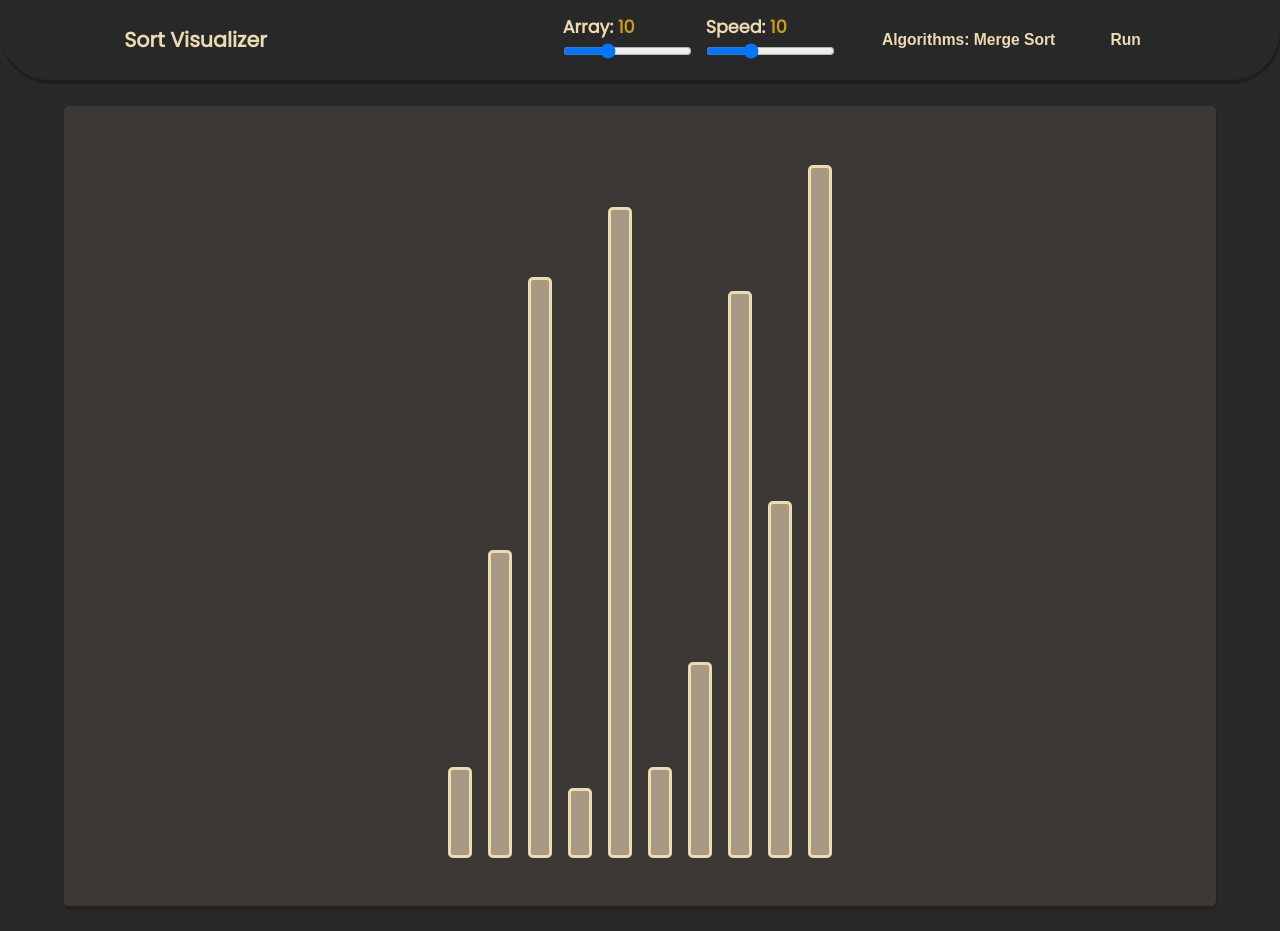
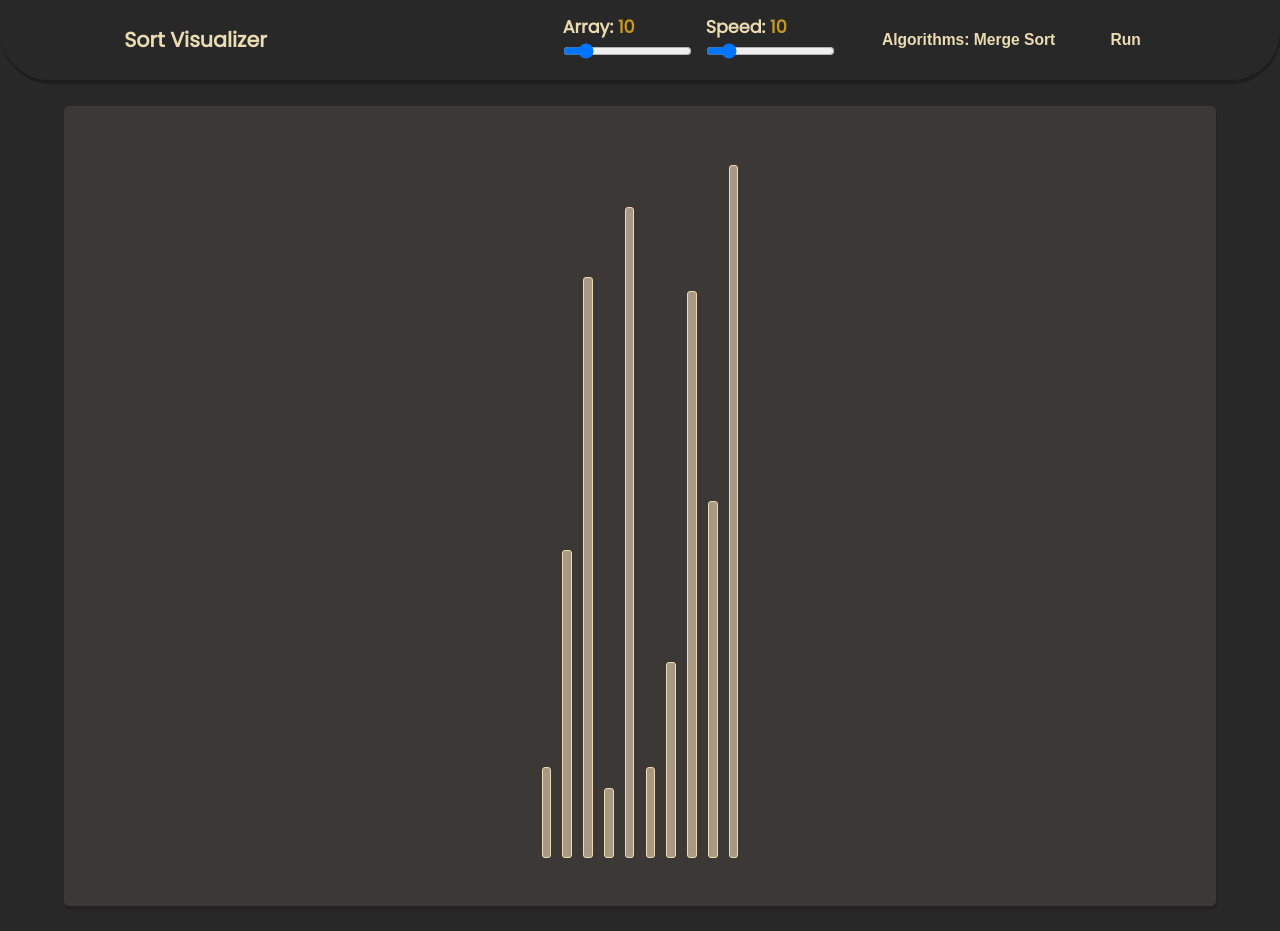
Before and after one commit to JavierPoduje/Sort-Visualizer, a React app: page / in a window 1280 px wide. Built offline with nearby package versions, Linux system fonts and the light colour scheme; some icons are missing.

Commit message:
Change general styles

```diff
--- a/src/algorithms/merge.ts
+++ b/src/algorithms/merge.ts
@@ -83,7 +83,6 @@ const helper = (
     });
   }
 
-  // replace bars on the original arr
   original = [
     ...original.slice(0, leftBoundary),
     ...sorted,
--- a/src/components/Bar/bar.scss
+++ b/src/components/Bar/bar.scss
@@ -1,20 +1,19 @@
 @import '../../assets/styles/_variables.scss';
 
 .bar {
-  border-radius: $radius;
-  border: 3px solid map-get($colors, fg);
+  border-radius: 3px;
+  border: 1px solid map-get($colors, fg);
   background-color: map-get($colors, gray);
-  width: 1.5rem;
-  margin: 0.5rem 0.5rem 3rem;
+  width: 0.6rem;
+  margin: 0.5rem 0.35rem 3rem;
   transition: all 0.27s ease;
 }
 .compared {
   background-color: map-get($colors, cyan) !important;
 }
 .pivot {
-  background-color: map-get($colors, red) !important;
+  background-color: map-get($colors, yellow) !important;
 }
 .alternative {
-  background-color: map-get($colors, _aqua) !important;
-  border-color: map-get($colors, brown);
+  background-color: map-get($colors, brown) !important;
 }
--- a/src/components/Button/Button.tsx
+++ b/src/components/Button/Button.tsx
@@ -4,13 +4,23 @@ import './button.scss';
 interface IButton {
   title: string;
   disabled: boolean;
+  alternativeColor?: boolean;
   onClick?: (event: React.MouseEvent) => void;
 }
 
-const Button: React.FC<IButton> = ({ title, onClick, disabled }: IButton) => {
+const Button: React.FC<IButton> = ({
+  title,
+  onClick,
+  disabled,
+  alternativeColor,
+}: IButton) => {
+  const className = `${disabled ? 'disabled' : ''} ${
+    alternativeColor ? 'alternativeColor' : ''
+  }`;
+
   return (
     <button
-      className={disabled ? 'disabled' : ''}
+      className={className}
       onClick={(e) =>
         onClick ? onClick(e) : console.log('nothing to do here...')
       }
--- a/src/components/Button/button.scss
+++ b/src/components/Button/button.scss
@@ -29,4 +29,10 @@ button {
       color: map-get($colors, bg) !important;
     }
   }
+
+  &.alternativeColor {
+    h3 {
+      color: map-get($colors, brown);
+    }
+  }
 }
--- a/src/modules/Navbar/Navbar.tsx
+++ b/src/modules/Navbar/Navbar.tsx
@@ -15,7 +15,7 @@ import { InlineIcon } from '@iconify/react';
 import arrayByLength from '../../utils/arrayByLength';
 
 const MIN_RANGE = 2;
-const MAX_RANGE = 26;
+const MAX_RANGE = 60;
 
 const Navbar: React.FC = () => {
   const {
@@ -164,6 +164,7 @@ const Navbar: React.FC = () => {
               }
             }}
             disabled={navbarButtonsDisabled}
+            alternativeColor={animationFinished}
           />
         </li>
       </ul>
```
